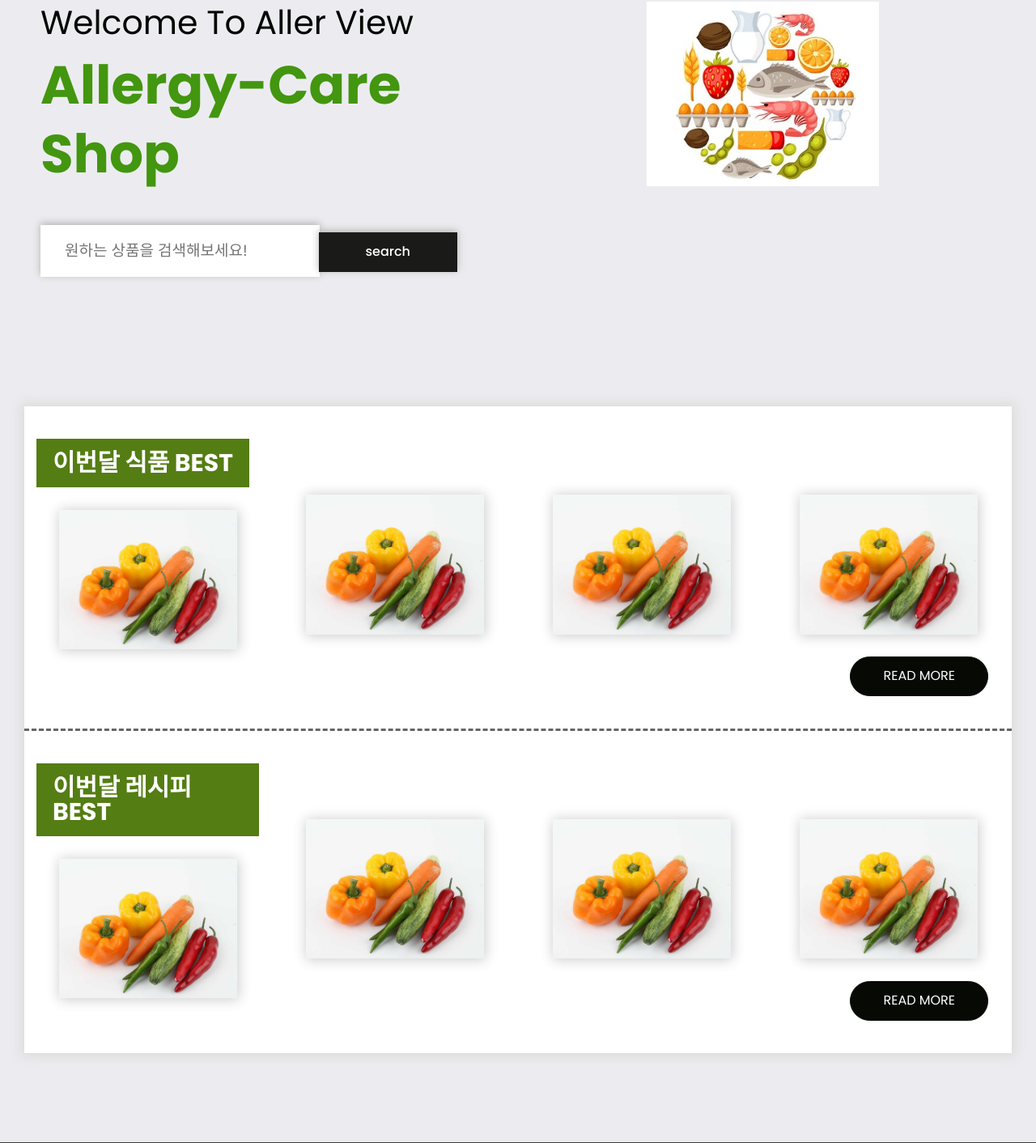
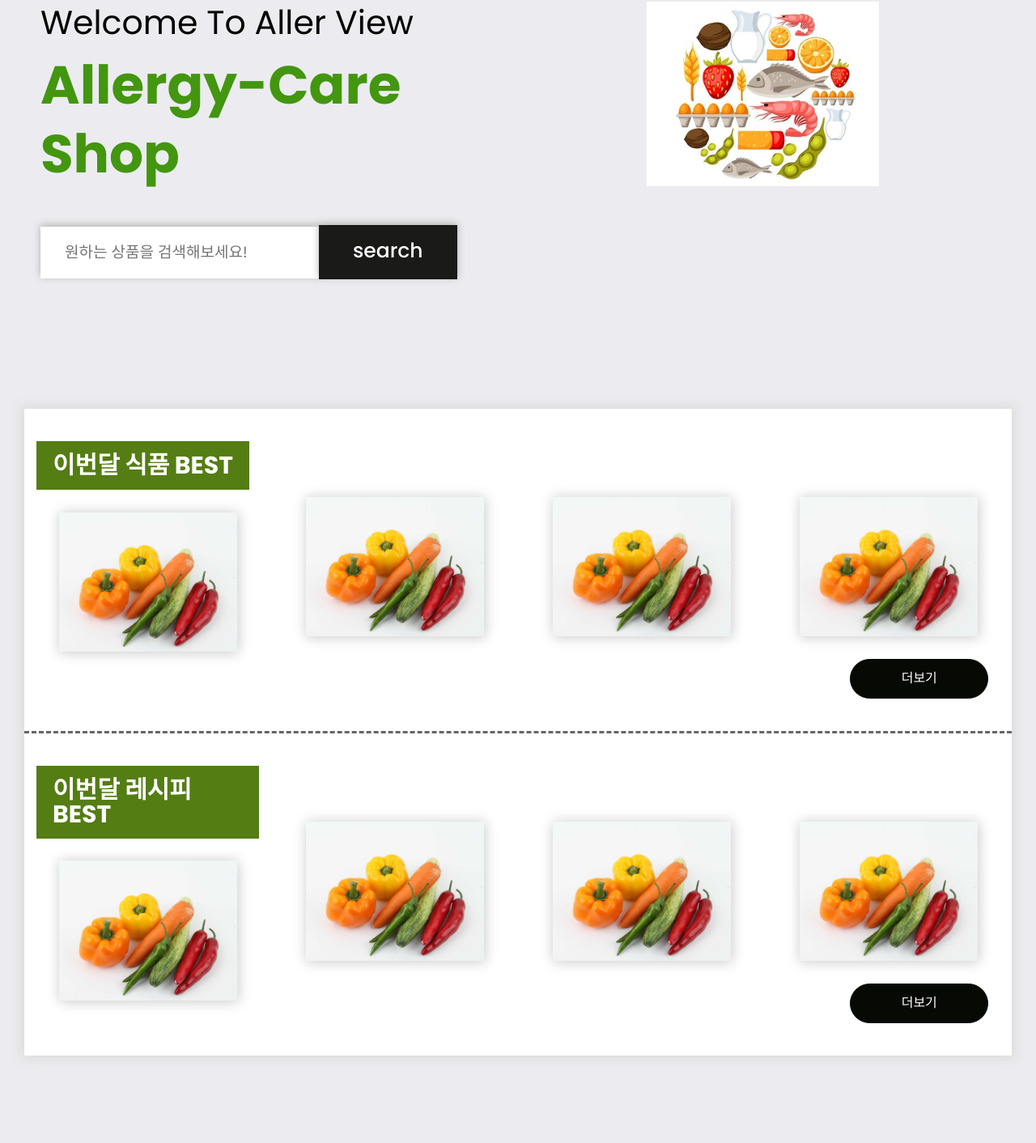
Before and after one commit to etukdh6433/front_end, a Django app: page / in a window 1280 px wide. Shown: the part 108-1520 px from the top of the page at 81% size. Run offline with Django 4.2, Linux system fonts and the light colour scheme; some libraries are stand-ins or nearby versions.

Commit message:
search button design

```diff
--- a/allergyProject/mainapp/templates/index.html
+++ b/allergyProject/mainapp/templates/index.html
@@ -140,7 +140,7 @@
                 <figure><img src="{% static 'images/about.jpg' %}" alt="#" /></figure>
               </div>
               <div style="text-align:right;margin-right:5%;">
-                <a href="{% static 'Javascript:void(0)' %}">Read more</a>
+                <a href="{% static 'Javascript:void(0)' %}">더보기</a>
               </div>
           </div>
         </div>
@@ -174,7 +174,7 @@
                 <figure><img src="{% static 'images/about.jpg' %}" alt="#" /></figure>
               </div>
               <div style="text-align:right;margin-right:5%;">
-              <a href="{% static 'Javascript:void(0)' %}">Read more</a>
+              <a href="{% static 'Javascript:void(0)' %}">더보기</a>
               </div>
           </div>
         </div>
--- a/allergyProject/searchapp/templates/search.html
+++ b/allergyProject/searchapp/templates/search.html
@@ -81,7 +81,7 @@
       <div style="margin: 100px 30% 10px;">
         <form class="Vegetable">
           <input class="Vegetable_fom" placeholder="원하는 상품을 검색해보세요!" type="text" name=" Vegetable">
-          <button class="Search_btn">Search</button>
+          <a class="Search_btn" href="{% url 'search' %}">search</a>
         </form>
       </div>
     </div>
--- a/allergyProject/static/css/style.css
+++ b/allergyProject/static/css/style.css
@@ -1046,13 +1046,14 @@
 
 }
  .Search_btn {
-    padding: 10px 0px;
+    padding: 13px 10px;
+    padding-bottom: 17px;
     border: #1a1b19 solid 1px;
      background: #1a1b19;
      color: #fff;
      margin-left: -5px;
      font-weight: 500;
-     font-size: 30px;
+     font-size: 25px;
      max-width: 194px;
      width: 100%;
 
@@ -1070,11 +1071,12 @@
 
 
  .text-bg a {
-     font-size: 16px;
+     font-size: 25px;
 border: #1a1b19 solid 1px;
 background-color: #1a1b19;
 color: #fff;
-padding: 9px 0px;
+padding: 8px 0px;
+padding-bottom: 12px;
 max-width: 171px;
 width: 100%;
 display: inline-block;
```
